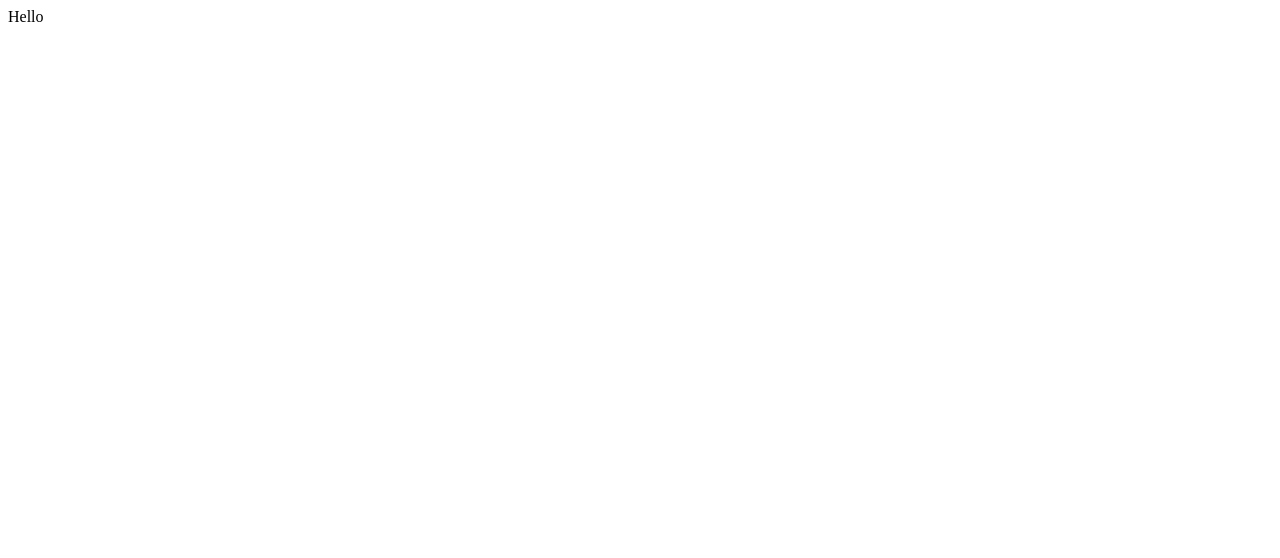
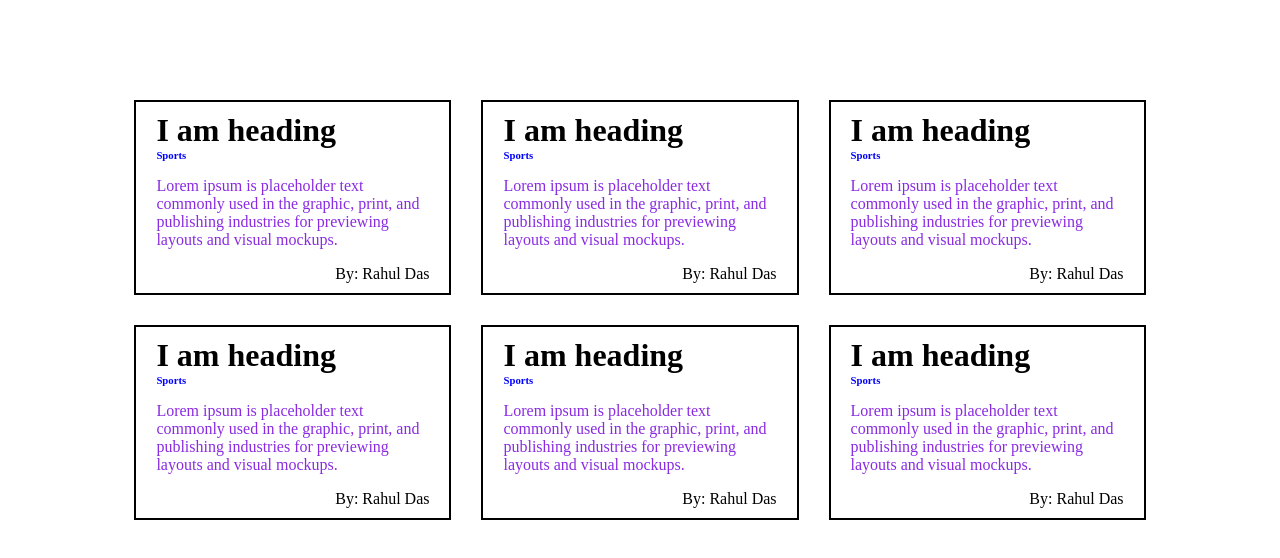
Before and after one commit to koshar22/b1-react-blog, a React (Create React App) app: page / in a window 1280 px wide. Shown: the top 558 px of the page. Built offline with nearby package versions, Linux system fonts and the light colour scheme; no server answers; the HTML template or start-up script is replaced by a standard one.

Commit message:
API get data

```diff
--- a/package.json
+++ b/package.json
@@ -6,9 +6,11 @@
     "@testing-library/jest-dom": "^5.16.1",
     "@testing-library/react": "^12.1.2",
     "@testing-library/user-event": "^13.5.0",
+    "axios": "^0.25.0",
     "react": "^17.0.2",
     "react-dom": "^17.0.2",
     "react-scripts": "5.0.0",
+    "sass": "^1.49.0",
     "web-vitals": "^2.1.4"
   },
   "scripts": {
--- a/src/App.js
+++ b/src/App.js
@@ -1,8 +1,9 @@
+import Blogs from "./components/Blogs";
 
 function App() {
   return (
     <div>
-      Hello
+      <Blogs/>
     </div>
   );
 }
--- /dev/null
+++ b/src/components/Blogs.js
@@ -0,0 +1,28 @@
+import React, { useState } from 'react';
+import classes from './scss/Blogs.module.scss'
+import Card from './Card';
+import axios from 'axios';
+
+const postUrl = 'https://jsonplaceholder.typicode.com/posts'
+const userUrl = 'https://jsonplaceholder.typicode.com/users'
+
+export default function Blogs() {
+    const [blog, setBlog] = useState({data: []})
+    axios.get(postUrl)
+    .then(res =>{
+        console.log({data: res.data});
+        console.log(blog);
+    })
+  return(
+      <div className={classes.container}>
+          <div className={classes.grid}>
+            <Card class_name={classes.card}/>
+            <Card class_name={classes.card}/>
+            <Card class_name={classes.card}/>
+            <Card class_name={classes.card}/>
+            <Card class_name={classes.card}/>
+            <Card class_name={classes.card}/>
+          </div>
+      </div>
+  );
+}
--- /dev/null
+++ b/src/components/Card.js
@@ -0,0 +1,12 @@
+import React from 'react';
+
+export default function Card({class_name}) {
+  return(
+      <div className={class_name}>
+          <h1>I am heading</h1>
+          <h6>Sports</h6>
+          <p>Lorem ipsum is placeholder text commonly used in the graphic, print, and publishing industries for previewing layouts and visual mockups.</p>
+          <span>Rahul Das</span>
+      </div>
+  );
+}
--- /dev/null
+++ b/src/components/scss/Blogs.module.scss
@@ -0,0 +1,37 @@
+.container{
+    max-width: 80%;
+    margin: auto;
+    margin-top: 100px;
+}
+
+.grid{
+    // background-color: black;
+    // color: blanchedalmond;
+    display: grid;
+    grid-template-columns: repeat(3, 1fr);
+    grid-gap: 30px;
+}
+
+.card{
+    // background-color: aquamarine;
+    border: 2px solid black;
+    padding: 10px 20px;
+
+    h1{
+        margin: 0;
+    }
+    h6{
+        color: blue;
+        margin: 0;
+    }
+    p{
+        color: blueviolet;
+    }
+    span{
+        text-align: right;
+        display: block;
+        &::before{
+            content: 'By: ';
+        }
+    }
+}
```
Also changed, not shown: 1 other file (tests, documents, lock files or other folders).
